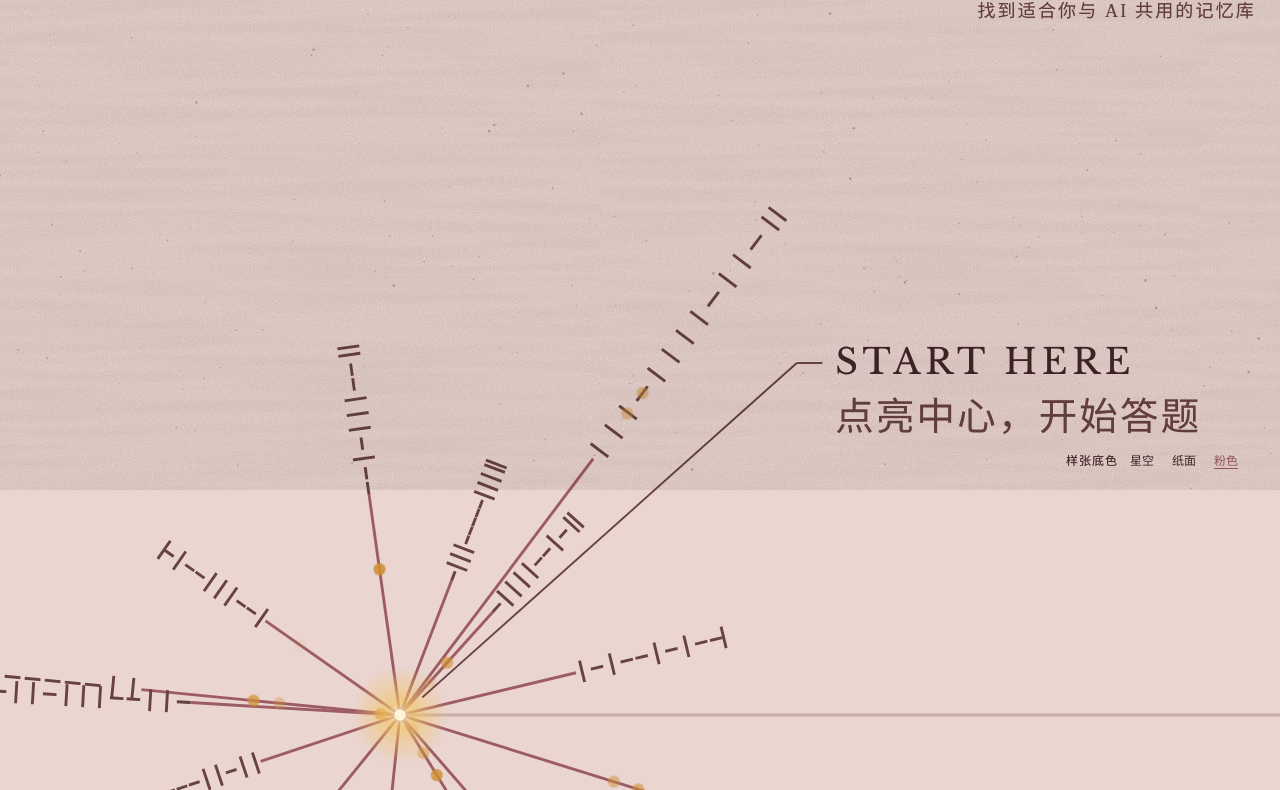
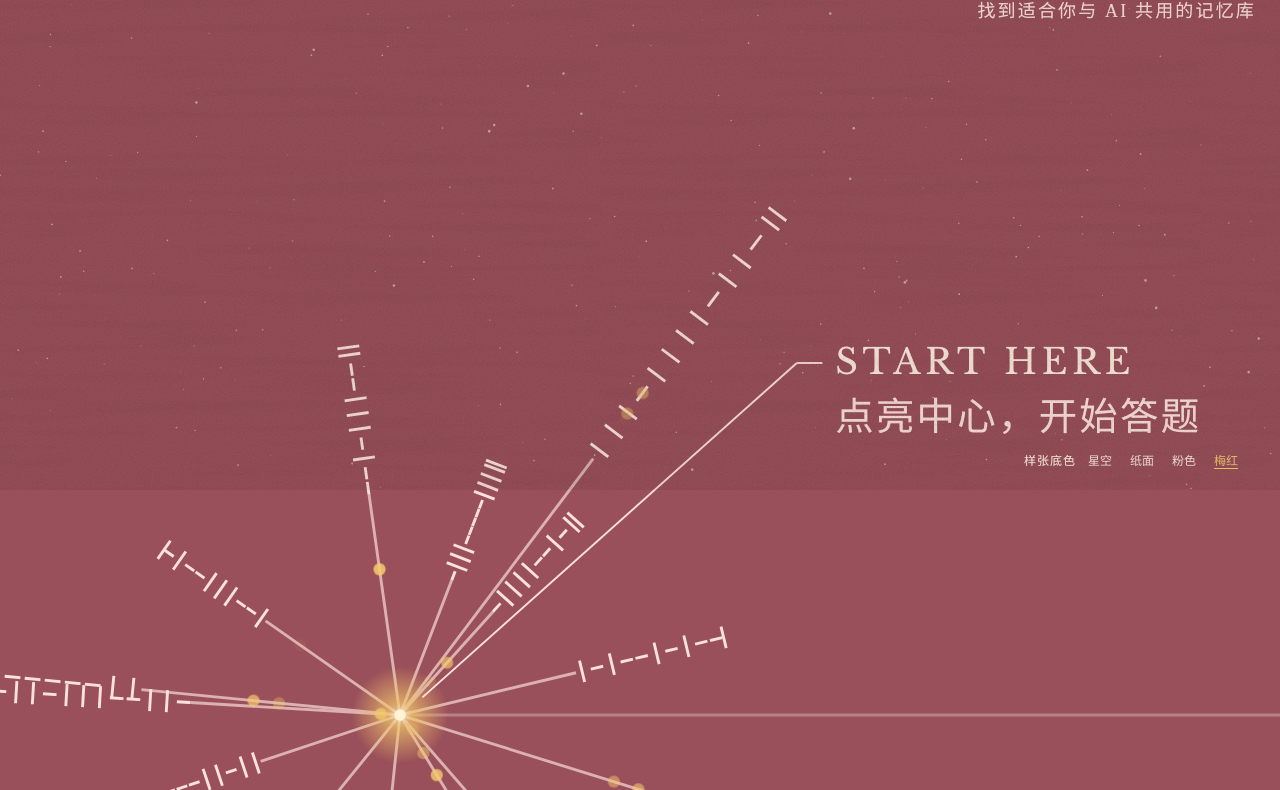
Before and after one commit to dawnsyo-blip/memmatch, a website: page docs/前端/样张/首页.html in a window 1280 px wide. Shown: the part 310-1100 px from the top of the page. Drawn offline with nearby package versions, Linux system fonts and the light colour scheme.

Commit message:
首页样张 4：以 faded plum 为底色的梅红主题（浅色文字对比度 4.6–4.9，层次靠字号字距）
Co-Authored-By: Claude Opus 5.5 <noreply@anthropic.com>

```diff
--- a/docs/前端/样张/tokens.css
+++ b/docs/前端/样张/tokens.css
@@ -208,3 +208,18 @@ a { color: inherit; }
   --ink-faint: #755452;    /* L .48  C .045 H 22 */
   --bulb: #d09033;         /* 芥末黄加深一点，亮灯在浅底上看得清 */
 }
+
+/* ---------- 梅红主题（样张 v4，2026-10-26） ----------
+   底色就是色卡的 faded plum（L .52，中等明度），所以文字只能用接近白的浅色：
+   能达到 4.5 对比度的只有 L .93 以上，层次靠字号、字距区分，不靠颜色深浅。
+   60 梅红底 / 30 浅粉线条和文字 / 10 提亮的芥末黄亮光。对比度：正文 4.9、副标题和注释 4.6、线条 3.0、亮灯 3.7 */
+.theme-plum {
+  --paper: #9a505b;        /* faded plum */
+  --paper-shade: #8d4752;
+  --rule: #b98185;         /* L .66：水平长线等弱线条 */
+  --line: #dcb2b0;         /* L .80：星图射线 */
+  --ink: #fcebde;          /* L .95 奶油色 */
+  --ink-soft: #fbe1dc;     /* L .93 浅粉 */
+  --ink-faint: #fbe1dc;    /* 这个底色上再浅就不够 4.5，和 ink-soft 相同 */
+  --bulb: #f5cb70;         /* 芥末黄提亮到 L .86 */
+}
--- a/docs/前端/样张/首页.html
+++ b/docs/前端/样张/首页.html
@@ -137,6 +137,21 @@
   body.theme-rose .callout .zh { fill: var(--ink-soft); }
   body.theme-rose .stars circle { fill: var(--line); opacity: .45; }
   body.theme-rose .sample-switch button[aria-pressed="true"] { color: var(--line); }
+
+  /* 梅红版：颜色由 tokens.css 的 .theme-plum 提供（60 梅红底 / 30 浅粉线条和文字 / 10 提亮的芥末黄） */
+  body.theme-plum .pulsar .ray { stroke: var(--line); opacity: 1; }
+  body.theme-plum .pulsar .gc { stroke: var(--rule); opacity: 1; }
+  body.theme-plum .pulsar .bit { stroke: var(--ink-soft); }
+  body.theme-plum .bulb { fill: var(--bulb); }
+  body.theme-plum .core-dot { fill: #fff3d6; }
+  body.theme-plum .subtitle, body.theme-plum .facts { color: var(--ink-soft); }
+  body.theme-plum .callout line { stroke: var(--ink-soft); }
+  body.theme-plum .callout .zh { fill: var(--ink-soft); }
+  body.theme-plum .stars circle { fill: var(--ink); opacity: .55; }
+  body.theme-plum .sample-switch button[aria-pressed="true"] { color: var(--line); }
+  body.theme-plum .sample-switch { background: color-mix(in srgb, var(--paper) 85%, transparent); color: var(--ink); border-color: var(--line); }
+  body.theme-plum .sample-switch button[aria-pressed="true"] { color: var(--bulb); }
+  body.theme-plum .callout .en { fill: var(--ink); }
 </style>
 </head>
 <body class="night grain">
@@ -205,6 +220,7 @@
   <button type="button" data-mode="night" aria-pressed="true">星空</button>
   <button type="button" data-mode="paper" aria-pressed="false">纸面</button>
   <button type="button" data-mode="rose" aria-pressed="false">粉色</button>
+  <button type="button" data-mode="plum" aria-pressed="false">梅红</button>
 </div>
 
 <div class="flash" id="flash"></div>
@@ -343,9 +359,10 @@
     document.body.classList.toggle("paper-mode", light);
     document.body.classList.toggle("paper", light);
     document.body.classList.toggle("theme-rose", mode === "rose");
+    document.body.classList.toggle("theme-plum", mode === "plum");
     document.querySelectorAll(".sample-switch button").forEach((x) => x.setAttribute("aria-pressed", x === b));
   }));
-  const start = { "#paper": "paper", "#night": "night" }[location.hash] || "rose";
+  const start = { "#paper": "paper", "#night": "night", "#rose": "rose" }[location.hash] || "plum";
   document.querySelector(`.sample-switch [data-mode="${start}"]`).click();
 })();
 </script>
```
